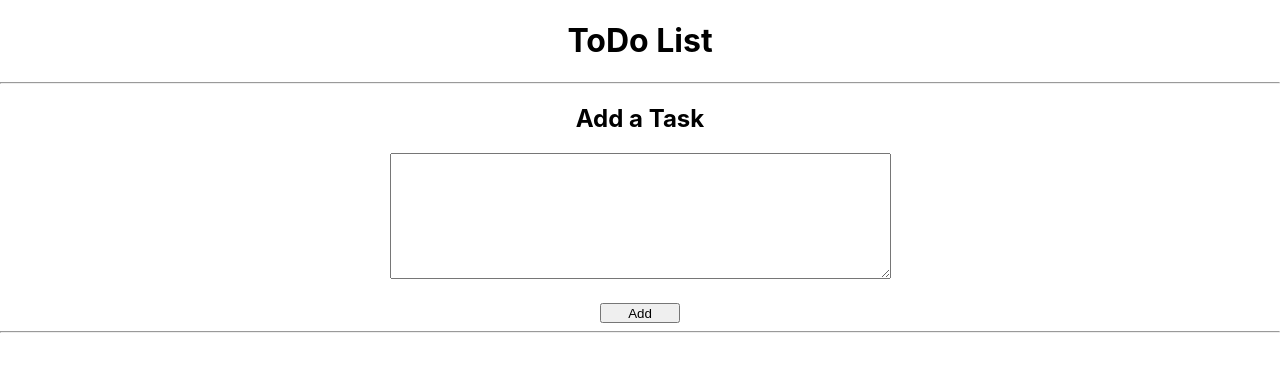
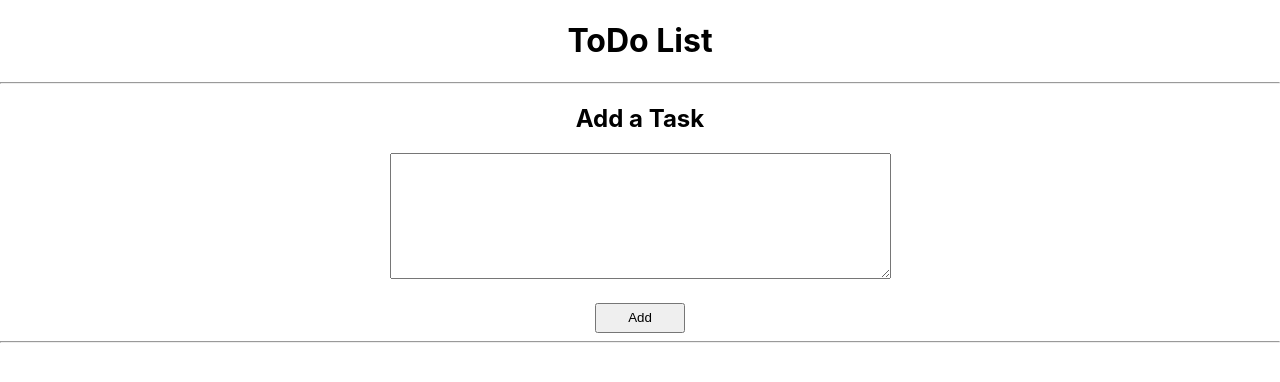
Before and after one commit to prabhash-varma/ToDo-App-using-ReactJS, a React (Create React App) app: page / in a window 1280 px wide. Shown: the top 382 px of the page. Built offline with nearby package versions, Linux system fonts and the light colour scheme.

Commit message:
Add code

```diff
--- a/src/App.css
+++ b/src/App.css
@@ -52,6 +52,6 @@
 
 
 button{
-  width:80px;
-  height:20px;
+  width:90px;
+  height:30px;
 }
--- a/src/App.js
+++ b/src/App.js
@@ -18,7 +18,7 @@ function App() {
       <h1>ToDo List</h1>
       <hr></hr>
       <h2>Add a Task</h2>
-      <textArea cols="60" rows="8" onChange={(event)=>{
+      <textArea id="textbox" cols="60" rows="8" onChange={(event)=>{
         settask(event.target.value);
       }}></textArea>
       <br></br>
```
